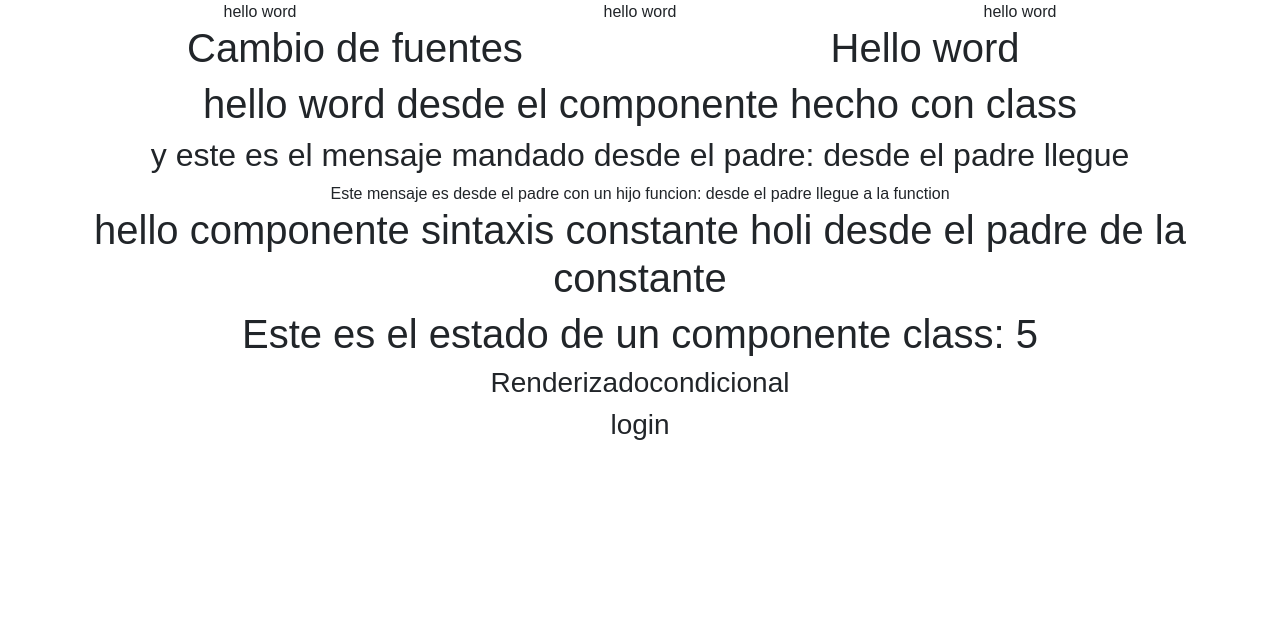
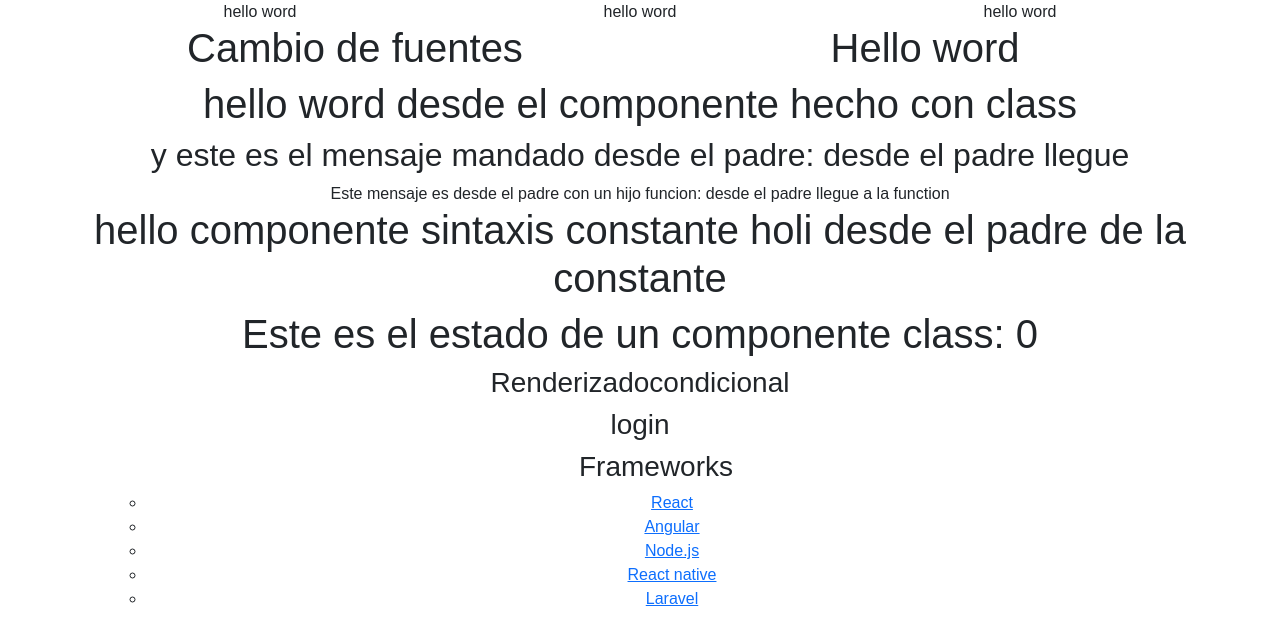
Before and after one commit to legolasblack/Cusro-react, a React (Create React App) app in the folder practicas-react/bootstrap_con_npm/: page / in a window 1280 px wide. Shown: the top 642 px of the page. Built offline with nearby package versions, Linux system fonts and the light colour scheme.

Commit message:
subimod componentes listos de manejo de json en dos versiones uno sencillo y otro utilizando props

```diff
--- a/practicas-react/bootstrap_con_npm/src/App.jsx
+++ b/practicas-react/bootstrap_con_npm/src/App.jsx
@@ -8,6 +8,7 @@ import ComponenteFunctionSintaxis from './componentes/ComponenteFunctionSintaxis
 import ComponenteArrowSintaxis from './componentes/ComponenteArrowSintaxis';
 import ManejoEstados from './componentes/ManejoEstados';
 import Renderizadocondicional from './componentes/Renderizadocondicional';
+import ManejodeJson from './componentes/ManejodeJson';
 
 function App() {
   return (
@@ -24,6 +25,7 @@ function App() {
         <ComponenteArrowSintaxis msg="holi desde el padre de la constante"></ComponenteArrowSintaxis>
         <ManejoEstados></ManejoEstados>
         <Renderizadocondicional></Renderizadocondicional>
+        <ManejodeJson></ManejodeJson>
       </div>
 
     </div>
--- a/practicas-react/bootstrap_con_npm/src/componentes/ManejoEstados.jsx
+++ b/practicas-react/bootstrap_con_npm/src/componentes/ManejoEstados.jsx
@@ -8,12 +8,12 @@ class ManejoEstados extends Component {
             contador:0,
         };
 
-        setInterval(() => {
+       /*  setInterval(() => {
             this.setState({
                 contador:this.state.contador+1
             });
 
-        }, 1000);
+        }, 1000); */
     }
   render() {
     return (
@@ -29,3 +29,10 @@ class ManejoEstados extends Component {
 }
 
 export default ManejoEstados;
+
+
+{
+  /* para poder correr este modulo es necesario descomentar la funcion set interval
+  se procede a comentar porque genera un warning, dado a que el estado no debe
+  de ser manipulado de un contenedor que no a sido montado */
+}
--- a/practicas-react/bootstrap_con_npm/src/componentes/ManejodeJson.jsx
+++ b/practicas-react/bootstrap_con_npm/src/componentes/ManejodeJson.jsx
@@ -1,11 +1,55 @@
-import data from "../Json/Frameworks.json"/* en esta  linea hacemos el import de un archivo
+import Listadodeframeworks from "../Json/Frameworks.json"/* en esta  linea hacemos el import de un archivo
 json que se encuentra en las carpetas de json si el no puede funcionar */
 import React, { Component } from 'react'
+
+ function ElementoLista(props) {
+  return (
+   <>
+   <li>
+    <a href={props.elemen.web}>{props.elemen.name}</a>
+   </li>
+   </>
+  )
+}
+
 
 export default class ManejodeJson extends Component {
   render() {
     return (
-      <div>ManejodeJson</div>
+      <div>
+        <ol>
+            <h3>Frameworks</h3>
+            <ul>
+              {
+                Listadodeframeworks.Frameworks.map((x,i)=>
+                    <ElementoLista key={i} elemen={x}></ElementoLista>
+                )
+              }
+            </ul>
+        </ol>
+      </div>
     )
   }
 }
+
+/* export default class ManejodeJson extends Component {
+  render() {
+    return (
+      <div>
+        <ol>
+            <h3>Frameworks</h3>
+            <ul>
+                {
+                    Listadodeframeworks.Frameworks.map((elemento, index)=>
+                    <li key={elemento.id}>
+                        <a key={elemento.id} href={elemento.web}>{elemento.name}</a>
+                        {console.log(elemento.id+" "+ index)}
+                    </li>
+                    )
+                }
+            </ul>
+        </ol>
+      </div>
+    )
+  }
+} */
```
